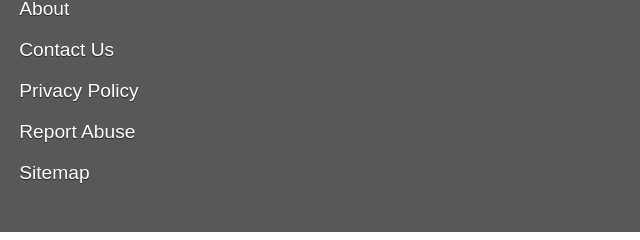
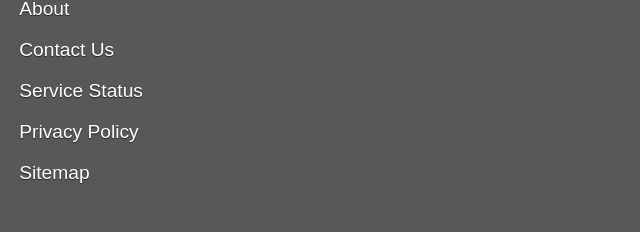
Before and after one commit to webarch-coop/webarch-coop.github.io, a plain HTML site: page index.html in a window 1280 px wide. Shown: the part 498-738 px from the top of the page, 0-640 px from the left. Drawn offline with Linux system fonts and the light colour scheme.

Commit message:
footer link to status page made to match webarch.info

```diff
--- a/index.html
+++ b/index.html
@@ -134,8 +134,8 @@ Copy the following HTML at add a status update...
               <ul class="pure-menu-list">
                 <li class="pure-menu-item"><a class="pure-menu-link" href="https://www.webarch.net/about">About</a></li>
                 <li class="pure-menu-item"><a class="pure-menu-link" href="https://www.webarch.net/contact">Contact Us</a></li>
+                <li class="pure-menu-item"><a class="pure-menu-link" href="https://www.webarch.info/">Service Status</a></li>
                 <li class="pure-menu-item"><a class="pure-menu-link" href="https://www.webarch.net/privacy">Privacy Policy</a></li>
-                <li class="pure-menu-item"><a class="pure-menu-link" href="https://www.webarch.net/abuse">Report Abuse</a></li>
                 <li class="pure-menu-item"><a class="pure-menu-link" href="https://www.webarch.net/sitemap">Sitemap</a></li>
               </ul>
             </div>
```
